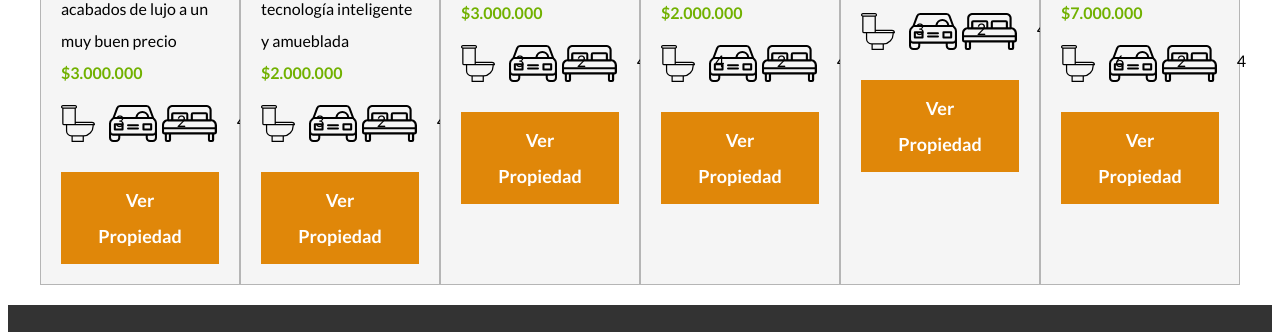
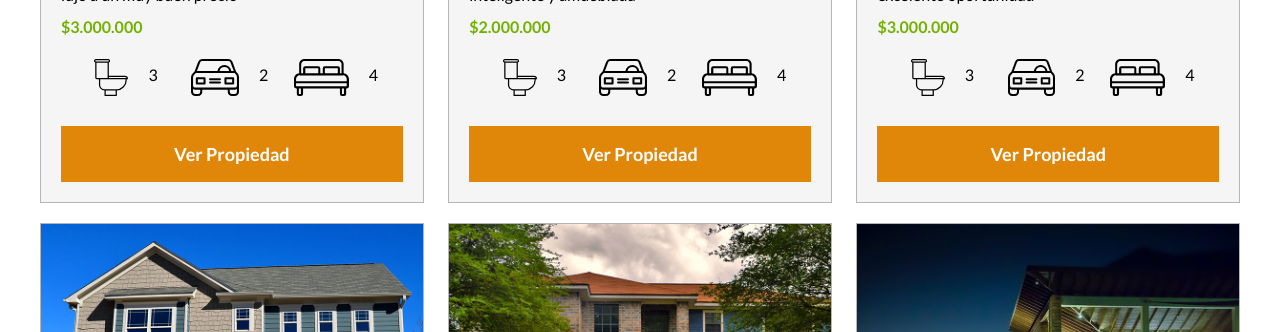
Before and after one commit to Marcela1980/proyecto-inmobiliaria, a plain HTML site: page anuncios.html in a window 1280 px wide. Shown: the part 697-1029 px from the top of the page. Drawn offline with Linux system fonts and the light colour scheme.

Commit message:
listo estilos anuncios

```diff
--- a/css/styles.css
+++ b/css/styles.css
@@ -156,14 +156,19 @@ padding: 1rem 0 3rem 0; /** arriba, derecha abajo,izquierda **/
 =            MAIN            =
 =============================================*/
 /** ANUNCIOS **/
-.contenedor_anuncios{
+.contenedor_anuncios{ /* padre de anuncio */
 display: flex;
 justify-content: space-between;
+flex-wrap: wrap;  /* esto separa los anuncios y los posiciona debajo */
 }
-.anuncio{
-flex-basis: calc(33.3% - 1.6rem);
+.anuncio{ /* hijo de contenedor anuncios */
+flex: 0 0 calc(33.3% - 1.6rem); /** grow shrink flex-basis **/
+/** flex-grow: 0;  el contenido crece
+flex-shrink: 0; es para que no se ajuste al contenedor, osea se encoja, por defaul es 1, y que tome el tamaño de la base en este caso 33.33%
+flex-basis: calc(33.3% - 1.6rem); **/
 border: 1px solid #b5b5b5;
 background-color: #f5f5f5;
+margin-bottom: 2rem;
 }
 .contenido_anuncio{
 padding: 2rem;
```
Also changed, not shown: nosotros.html (+1 -1 lines).
